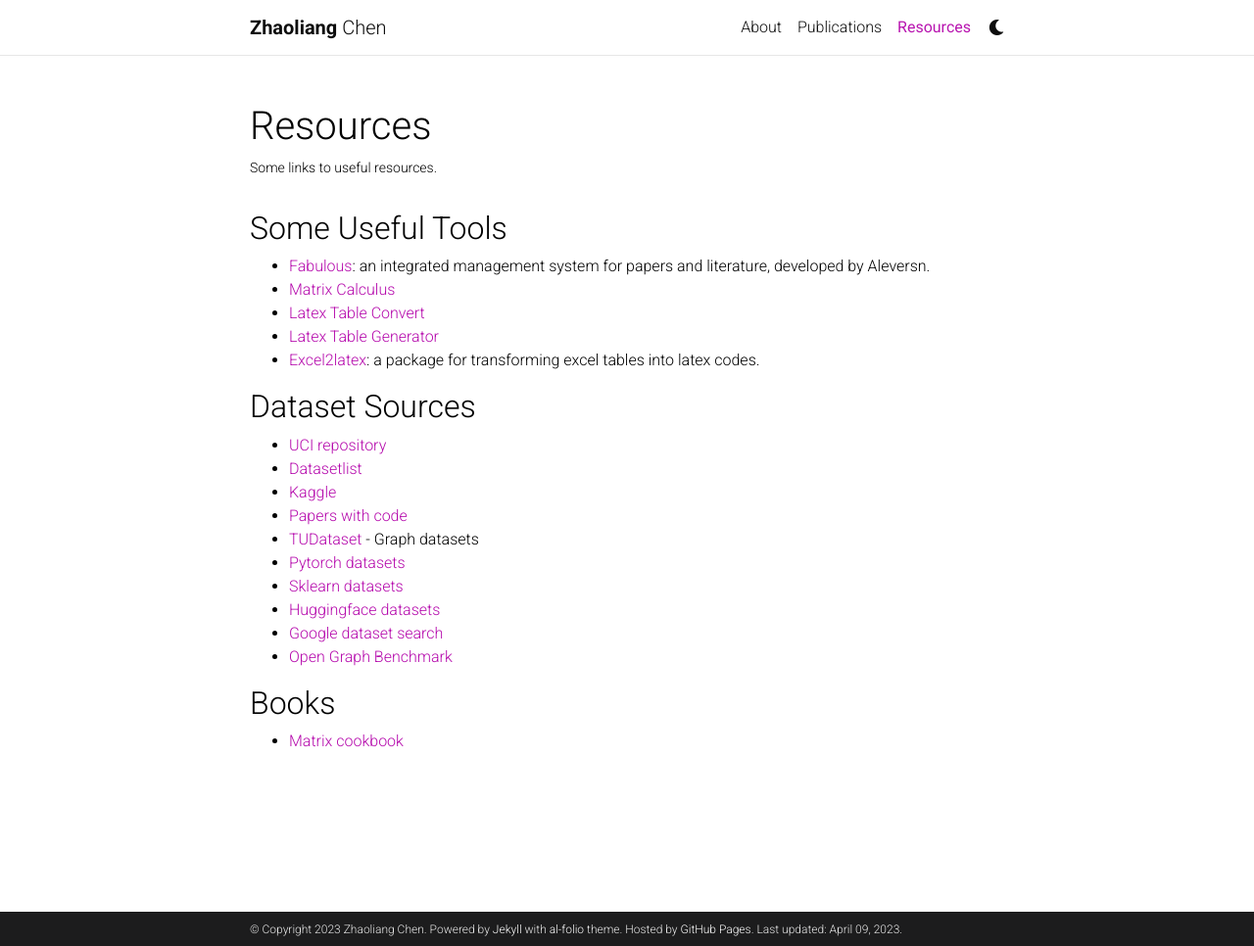
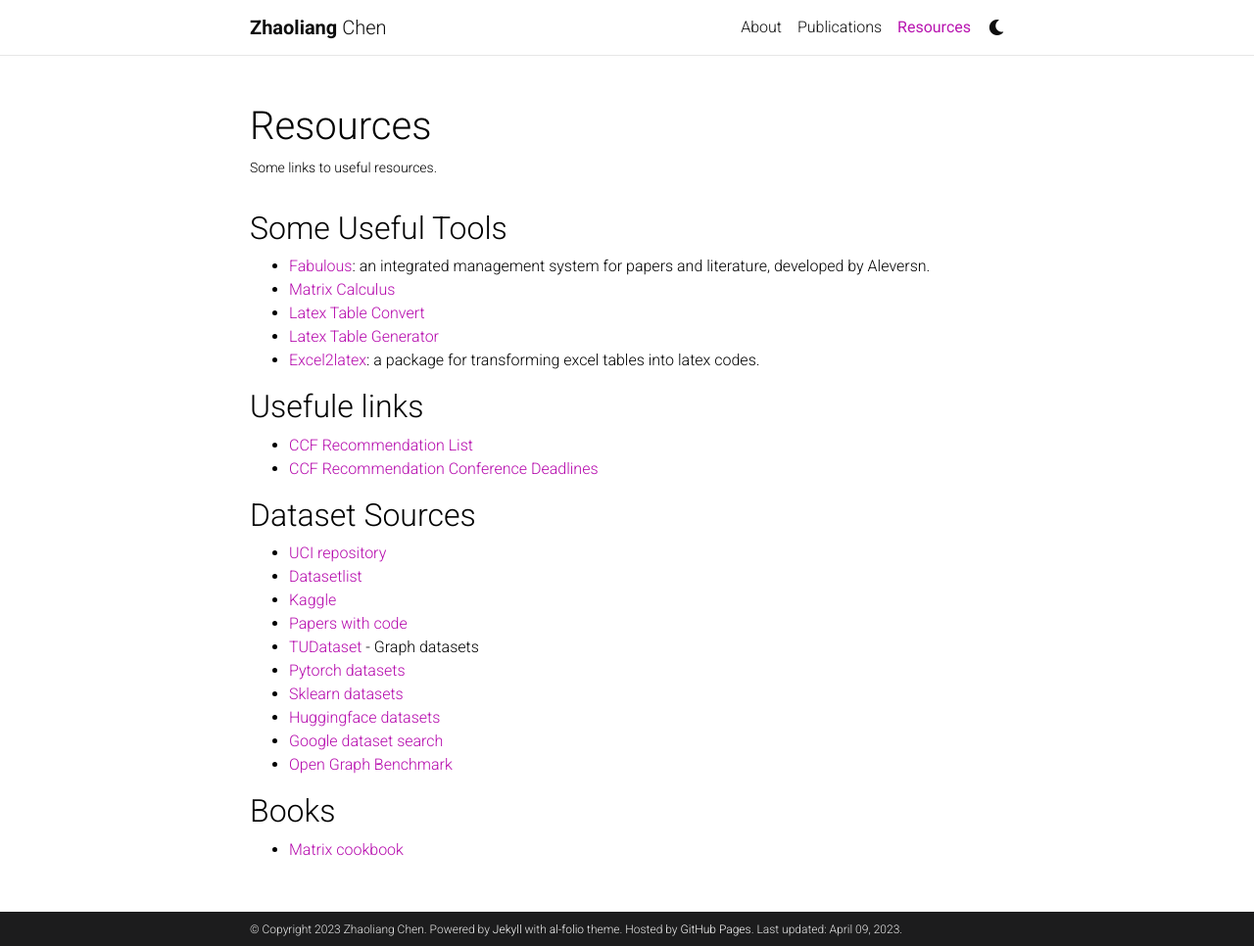
Before and after one commit to huangsuj/huangsuj.github.io, a Jekyll site: the page built from _pages/resources.md, in a window 1280 px wide and 966 px high. Shown: the whole window at 98% size. Built offline with Jekyll 4.4.1, drawn with Linux system fonts in a browser that asks for light colours; comment, search, counter and statistics services are not loaded; a style sheet for code colours, icons or effects is not loaded.

Commit message:
Update resources.md

```diff
--- a/_pages/resources.md
+++ b/_pages/resources.md
@@ -14,6 +14,9 @@
 - [Latex Table Generator](https://www.tablesgenerator.com/)
 - [Excel2latex](https://ctan.org/pkg/excel2latex?lang=en): a package for transforming excel tables into latex codes.
 
+## Usefule links
+- [CCF Recommendation List](https://ccf.atom.im/)
+- [CCF Recommendation Conference Deadlines](https://ccfddl.github.io/)
 
 ## Dataset Sources
 - [UCI repository](https://archive.ics.uci.edu/ml/index.php)
```
